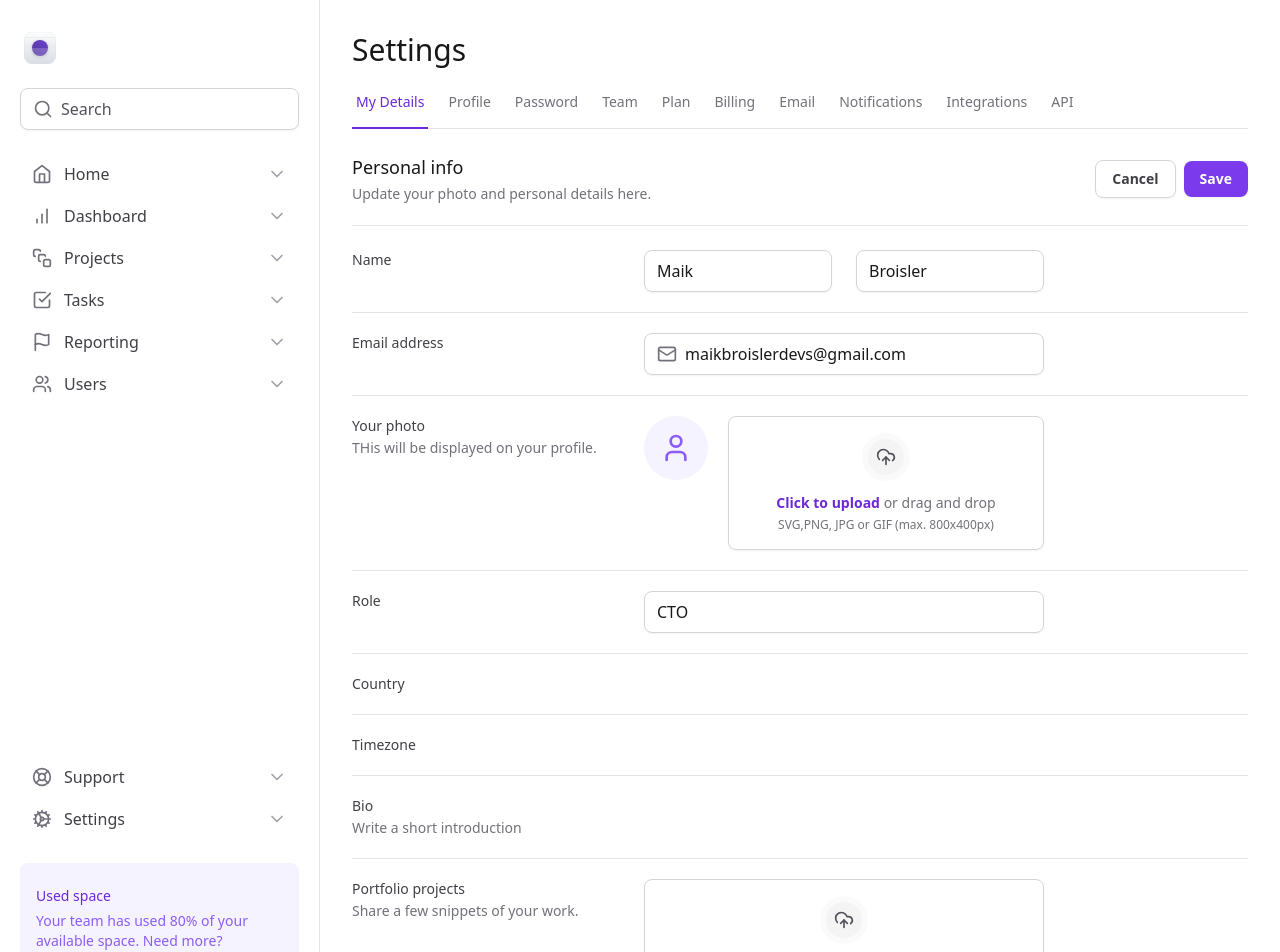
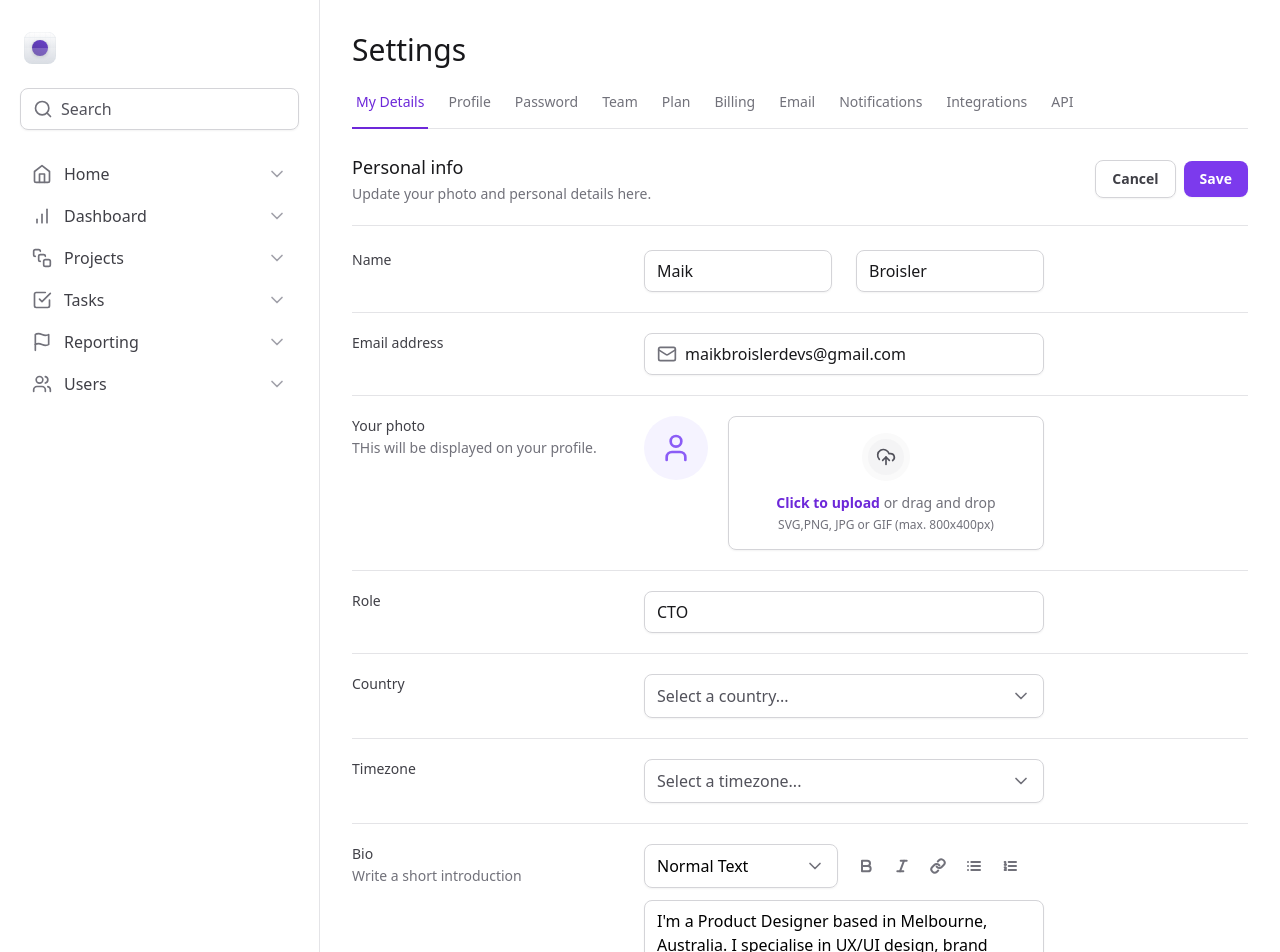
Before and after one commit to maikbroisler/react-dashboard-tailwind-ui, a React (Vite) app: page / in a window 1280 px wide. Shown: the top 952 px of the page. Built offline with nearby package versions, Linux system fonts and the light colour scheme.

Commit message:
feat: add select components on page and create bio

```diff
--- a/src/view/pages/App/index.tsx
+++ b/src/view/pages/App/index.tsx
@@ -1,7 +1,10 @@
 import { SettingsTabs } from '../../../components/SettingsTabs'
 import * as Input from '../../../components/Input'
-import { Mail } from 'lucide-react'
 import * as FileInput from '../../../components/Form/FileInput'
+import { Select } from '../../../components/Form/Select'
+import { Bold, Italic, Link, List, ListOrdered, Mail } from 'lucide-react'
+import { SelectItem } from '../../../components/Form/Select/SelectItem'
+
 export function App() {
   return (
     <>
@@ -111,7 +114,12 @@ export function App() {
             >
               Country
             </label>
-            <div></div>
+            <div>
+              <Select placeholder="Select a country...">
+                <SelectItem value="br" text="Brazil" />
+                <SelectItem value="us" text="United States" />
+              </Select>
+            </div>
           </div>
 
           <div className="grid-cols-form grid gap-3 pt-5">
@@ -121,7 +129,15 @@ export function App() {
             >
               Timezone
             </label>
-            <div></div>
+            <div>
+              <Select placeholder="Select a timezone...">
+                <SelectItem
+                  value="br"
+                  text="Pacific Standard Time (UTC-08:00)"
+                />
+                <SelectItem value="us" text="America São Paulo (UTC-03:00)" />
+              </Select>
+            </div>
           </div>
 
           <div className="grid-cols-form grid gap-3 pt-5">
@@ -132,7 +148,55 @@ export function App() {
               </span>
             </label>
 
-            <div></div>
+            <div className="space-y-3">
+              <div className="grid grid-cols-2 gap-3">
+                <Select placeholder="" defaultValue="normal">
+                  <SelectItem value="normal" text="Normal Text" />
+                  <SelectItem value="md" defaultChecked text="Markdown" />
+                </Select>
+
+                <div className="flex items-center gap-1">
+                  <button
+                    type="button"
+                    className="rounded-md p-2 hover:bg-zinc-50"
+                  >
+                    <Bold className="h-4 w-4 text-zinc-500" strokeWidth={3} />
+                  </button>
+                  <button
+                    type="button"
+                    className="rounded-md p-2 hover:bg-zinc-50"
+                  >
+                    <Italic className="h-4 w-4 text-zinc-500" strokeWidth={3} />
+                  </button>
+                  <button
+                    type="button"
+                    className="rounded-md p-2 hover:bg-zinc-50"
+                  >
+                    <Link className="h-4 w-4 text-zinc-500" strokeWidth={3} />
+                  </button>
+                  <button
+                    type="button"
+                    className="rounded-md p-2 hover:bg-zinc-50"
+                  >
+                    <List className="h-4 w-4 text-zinc-500" strokeWidth={3} />
+                  </button>
+                  <button
+                    type="button"
+                    className="rounded-md p-2 hover:bg-zinc-50"
+                  >
+                    <ListOrdered
+                      className="h-4 w-4 text-zinc-500"
+                      strokeWidth={3}
+                    />
+                  </button>
+                </div>
+              </div>
+              <textarea
+                id="bio"
+                className="min-h-[120px] w-full resize-y rounded-lg border border-zinc-300 px-3 py-2 shadow-sm"
+                defaultValue="I'm a Product Designer based in Melbourne, Australia. I specialise in UX/UI design, brand strategy, and Webflow development."
+              />
+            </div>
           </div>
 
           <div className="grid-cols-form grid gap-3 pt-5">
```
